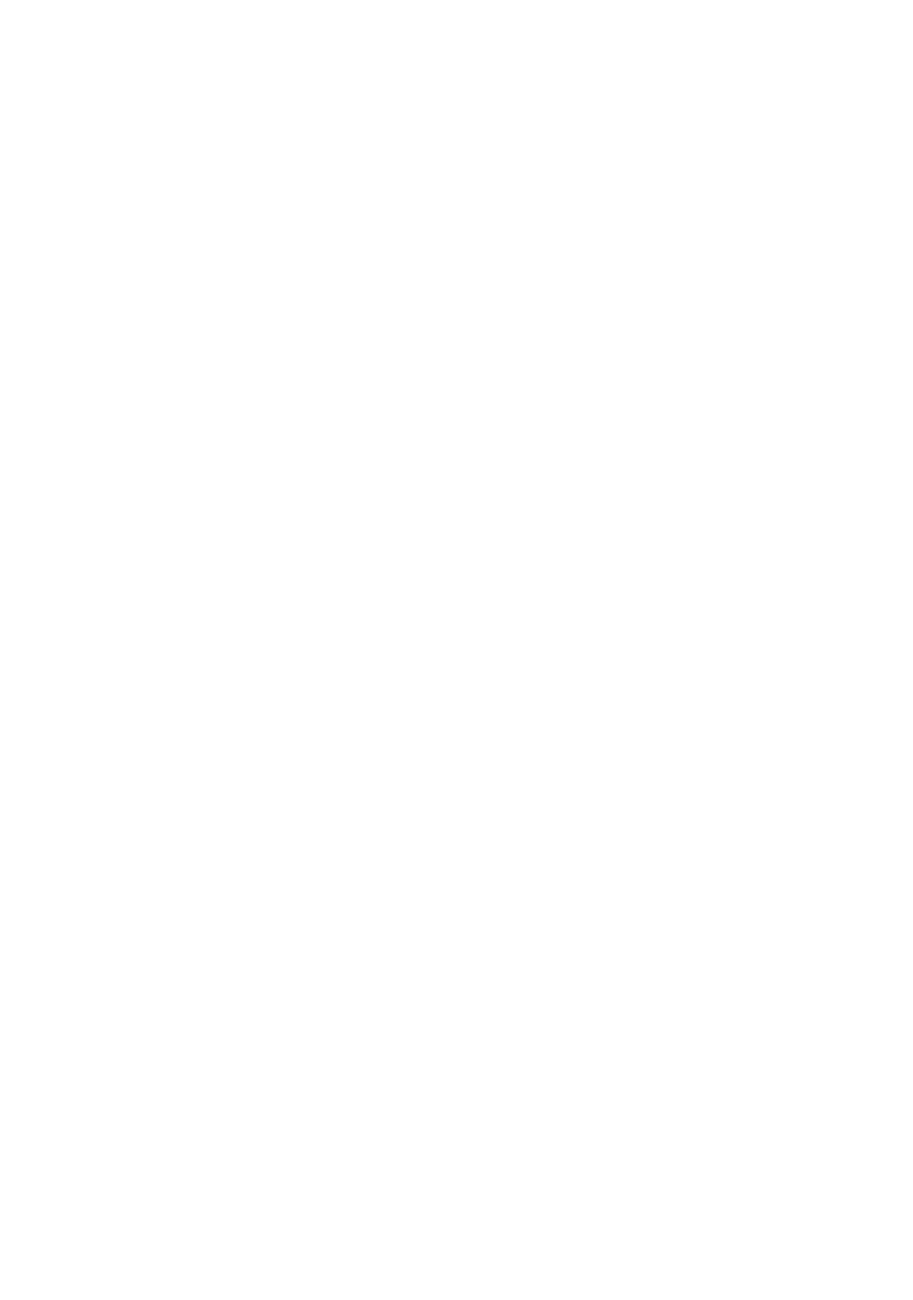
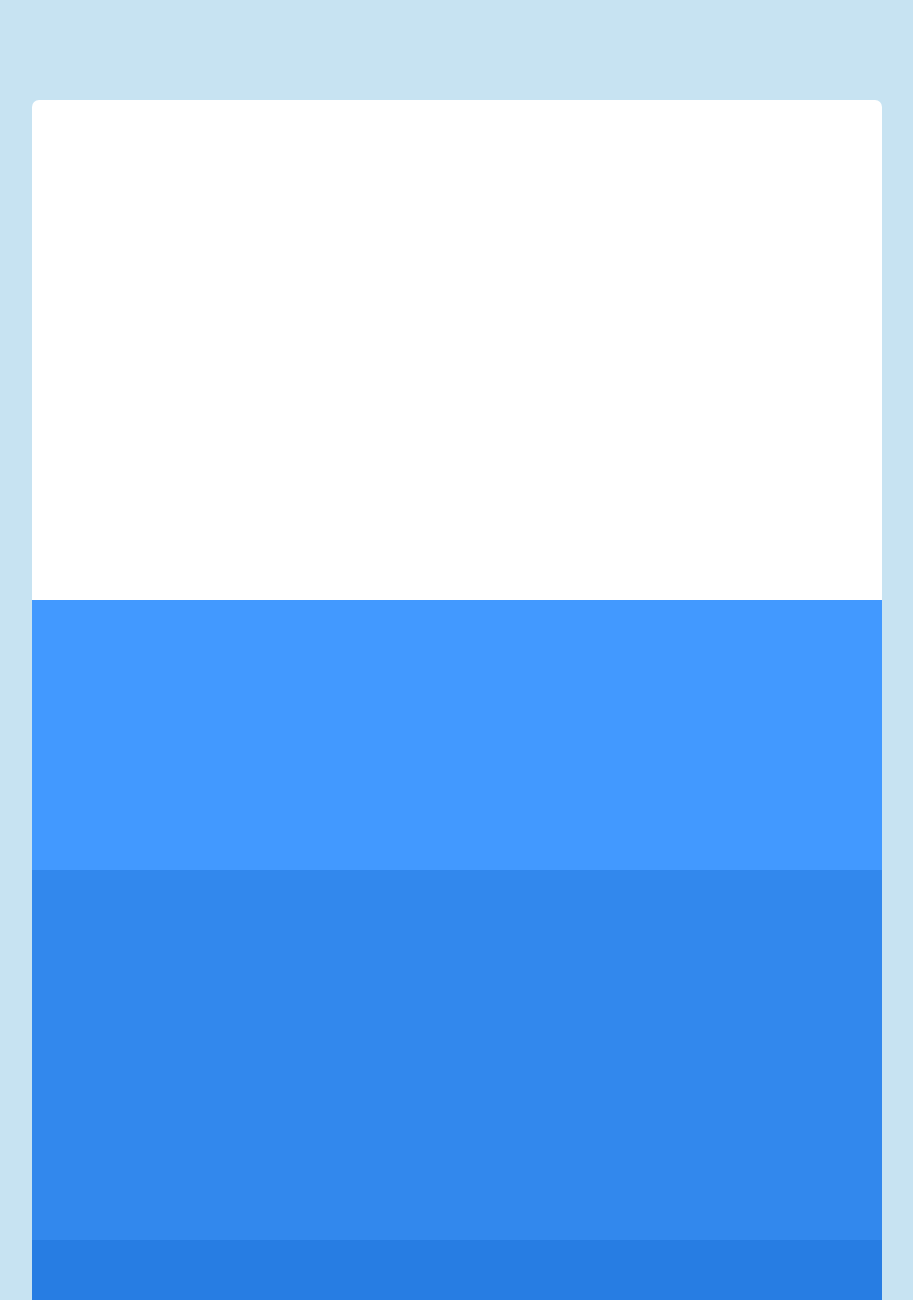
Before and after one commit to DashaDasha88/resumepage-u, a plain HTML site: page index.html in a window 1280 px wide. Shown: the top 1300 px of the page, without its empty margins (183-1096 px from the left). Before the commit the page ends 800 px from the top, so only its background shows below. Drawn offline with Linux system fonts and the light colour scheme.

Commit message:
add containers and basic styles

```diff
--- a/index.html
+++ b/index.html
@@ -12,5 +12,21 @@
 </head>
 <body>
 
+  <div class="header">
+
+  </div>
+
+  <div class="about">
+
+  </div>
+
+  <div class="work">
+
+  </div>
+
+  <div class="contact">
+
+  </div>
+
 </body>
 </html>
--- a/styles.css
+++ b/styles.css
@@ -6,4 +6,39 @@
 html, body {
   width: 100%;
   height: 100%;
+  background-color: #C7E3F2;
+  padding-top: 50px;
+  padding-bottom: 100px;
 }
+
+.header {
+  height: 500px;
+  width: 850px;
+  margin: auto;
+  background-color: white;
+  border-top-left-radius: 7px;
+  border-top-right-radius: 7px;
+}
+
+.about {
+  height: 270px;
+  width: 850px;
+  margin: auto;
+  background-color: #4299FF;
+}
+
+.work {
+  height: 370px;
+  width: 850px;
+  margin: auto;
+  background-color: #3288ED;
+}
+
+.contact {
+  height: 370px;
+  width: 850px;
+  margin: auto;
+  background-color: #277DE3;
+  border-bottom-left-radius: 7px;
+  border-bottom-right-radius: 7px;
+}
```
